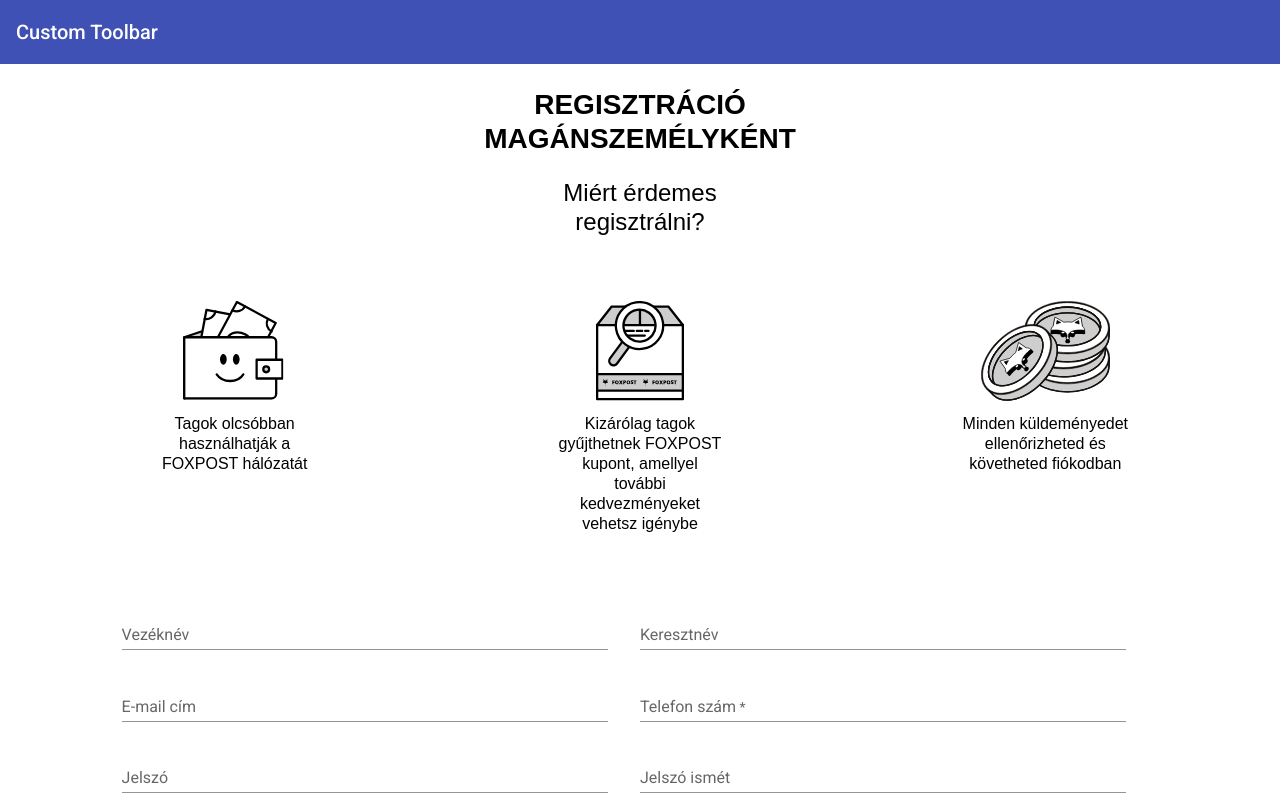
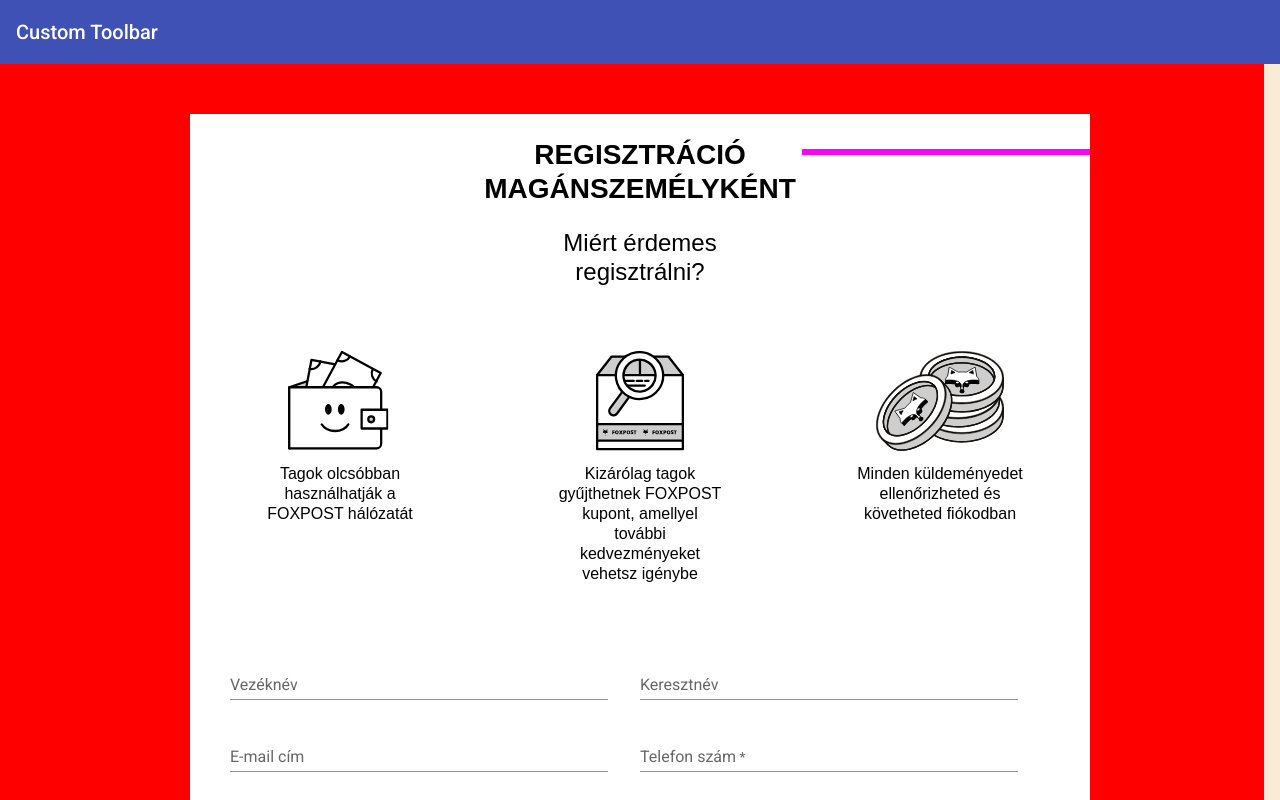
Before and after one commit to MakeBelievekek/blog-tutorial, an Angular app: page /register in a window 1280 px wide. Shown: the top 800 px of the page. Built offline with nearby package versions, Linux system fonts and the light colour scheme.

Commit message:
registration page done

```diff
--- a/src/app/register/feature/register/register-page.html
+++ b/src/app/register/feature/register/register-page.html
@@ -1,4 +1,6 @@
 <div class="registration-page">
+  <div class="background-cover"></div>
+  <div class="card">
     <section class="greetings">
       <div class="greetings-header">
         <h1>REGISZTRÁCIÓ</h1>
@@ -30,3 +32,4 @@
       <button mat-flat-button color="primary">Regisztráció</button>
     </div>
   </div>
+</div>
--- a/src/app/register/feature/register/register-page.scss
+++ b/src/app/register/feature/register/register-page.scss
@@ -1,5 +1,7 @@
 .registration-page {
   padding: 0 2rem 0 2rem;
+  position: relative;
+  //background-color: antiquewhite;
 
   h1, span {
     display: block;
@@ -55,14 +57,62 @@
       }
     }
   }
+
   .actions {
     padding-top: 2rem;
     padding-bottom: 2rem;
     text-align: center;
   }
+
   /*
   mat-form-field {
     width: 100%;
   }
   */
 }
+
+@media only screen and (min-width: 1020px) {
+  .registration-page {
+    padding-top: 50px;
+    overflow-y: hidden;
+    background-color: antiquewhite;
+
+    .background-cover {
+      background-color: red;
+      position: absolute;
+      z-index: 0;
+      top: 0;
+      left: -1rem;
+      width: 100vw;
+      height: 100vh;
+    }
+
+    .greetings {
+      overflow: hidden;
+
+      &-header {
+        h1 {
+          position: relative;
+
+          &:first-of-type::after {
+            content: '';
+            display: block;
+            width: 100%;
+            height: 6px;
+            position: absolute;
+            top: 3px;
+            left: 68%;
+            background-color: magenta;
+          }
+        }
+      }
+    }
+
+    .card {
+      position: relative;
+      margin: 0 auto 0;
+      width: 900px;
+      background-color: white;
+    }
+  }
+}
--- a/src/app/register/sahred/ui/register-form/register-form.component.scss
+++ b/src/app/register/sahred/ui/register-form/register-form.component.scss
@@ -58,7 +58,7 @@
       }
 
       mat-form-field {
-        width: 40% !important;
+        width: 42% !important;
         padding-right: 2rem;
       }
     }
```
Lines whose indentation alone changed are shown as unchanged.
